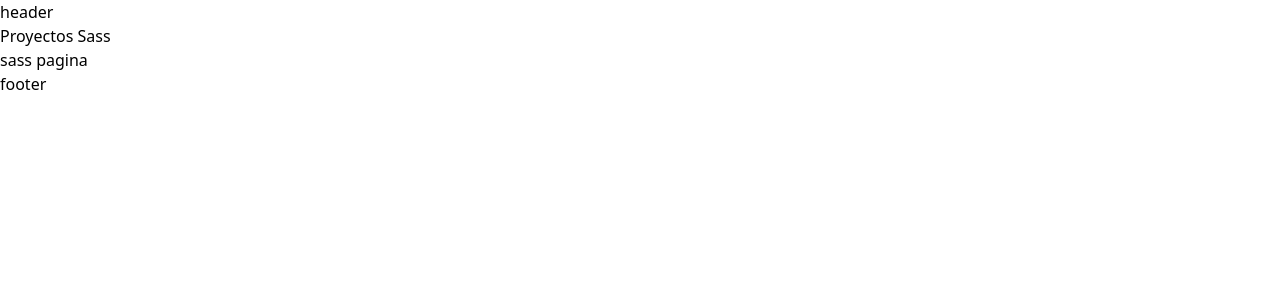
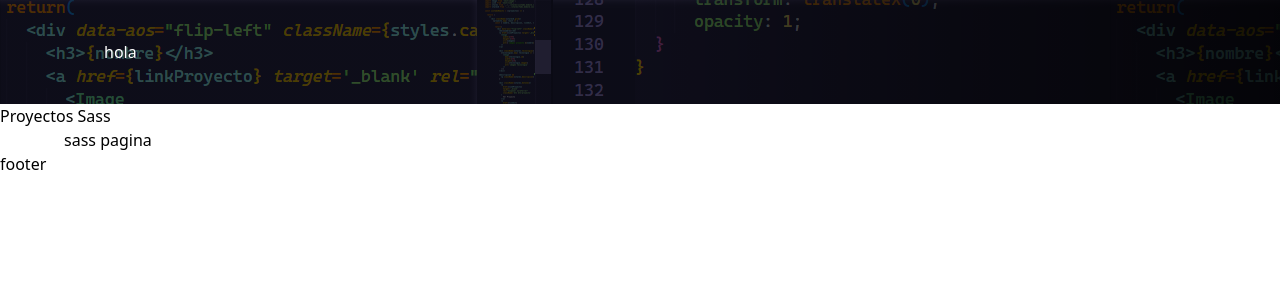
Before and after one commit to vspeed21/portafolio, a Next.js app: page /proyectos-sass in a window 1280 px wide. Shown: the top 300 px of the page. Built offline with nearby package versions, Linux system fonts and the light colour scheme.

Commit message:
comenzando el header

```diff
--- a/src/layout/Header.js
+++ b/src/layout/Header.js
@@ -29,7 +29,11 @@ const Header = ({ informacion }) => {
   // }, []);
 
   return (
-    <h1>header</h1>
+    <header className="hero">
+      <div className='contenedor text-white p-10'>
+        hola
+      </div>
+    </header>
   )
 }
 
--- a/tailwind.config.js
+++ b/tailwind.config.js
@@ -1,11 +1,32 @@
 /** @type {import('tailwindcss').Config} */
+const plugin = require('tailwindcss/plugin');
+
 module.exports = {
   content: [
     "./pages/**/*.js",
     "./src/**/*.js",
   ],
   theme: {
-    extend: {},
+    extend: {
+      colors:{
+        'primary': '#47B5FF',
+        'body-dark': '#192229',
+        'content': '#212e36'
+      },
+    },
   },
-  plugins: [],
+  plugins: [
+    plugin(function({ addComponents }) {
+      addComponents({
+        '.contenedor':{
+          width: '90%',
+          maxWidth: '75rem',
+          margin: '0 auto'
+        },
+        '.hero': {
+          backgroundImage: "linear-gradient(to right, rgb(0 0 0 /.7) 50%, rgb(0 0 0 /.9) 100%), url('/img/header.png')"
+        }
+      });
+    })
+  ],
 }
```
